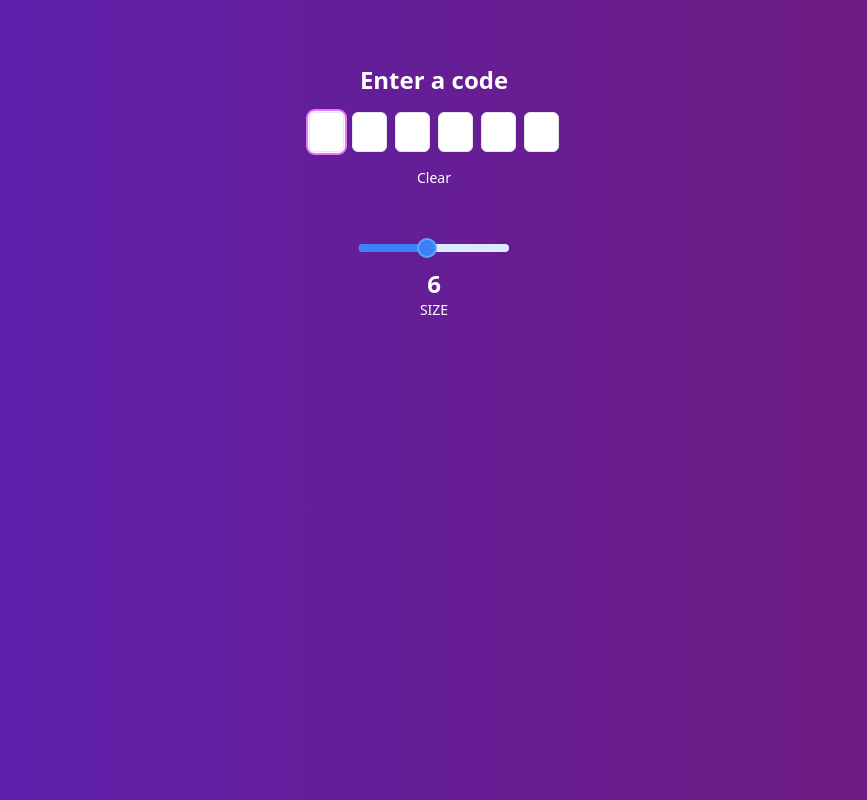
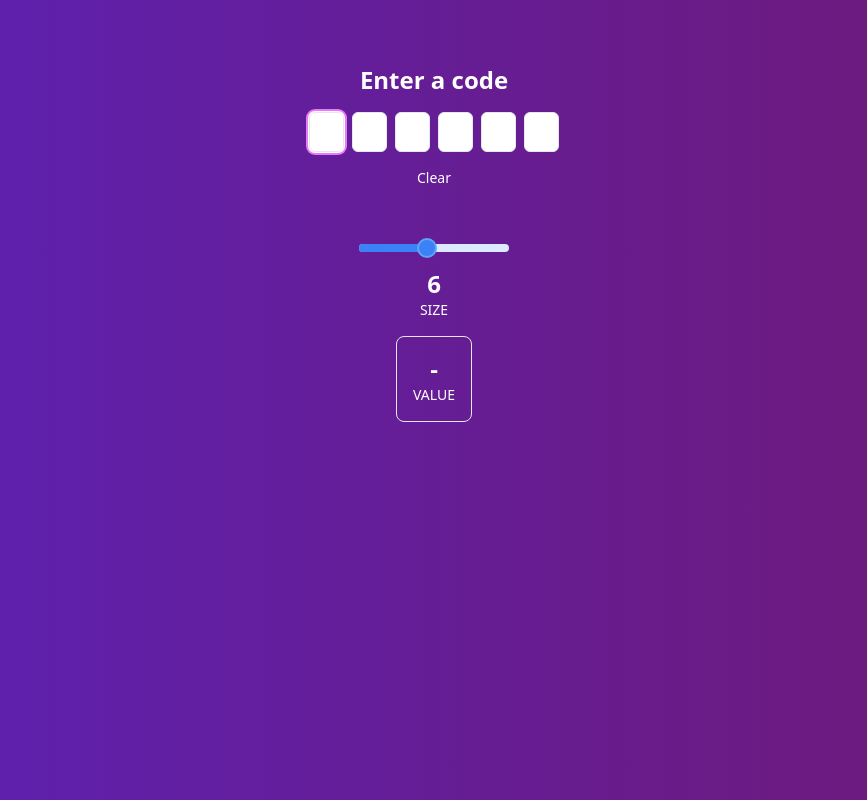
Before and after one commit to ruslanguns/react-code-input, a React (Vite) app: page / in a window 1280 px wide. Shown: the whole page, without its empty margins (206-1073 px from the left). Built offline with nearby package versions, Linux system fonts and the light colour scheme.

Commit message:
render default value -

```diff
--- a/src/App.tsx
+++ b/src/App.tsx
@@ -34,12 +34,10 @@ function App() {
         SIZE
       </h4>
 
-      {val && (
-        <h4 className="p-4 border border-solid rounded-lg text-sm font-thin flex flex-col items-center justify-center">
-          <span className="font-bold text-2xl">{val}</span>
-          VALUE
-        </h4>
-      )}
+      <h4 className="p-4 border border-solid rounded-lg text-sm font-thin flex flex-col items-center justify-center">
+        <span className="font-bold text-2xl">{val || "-"}</span>
+        VALUE
+      </h4>
     </div>
   );
 }
```
